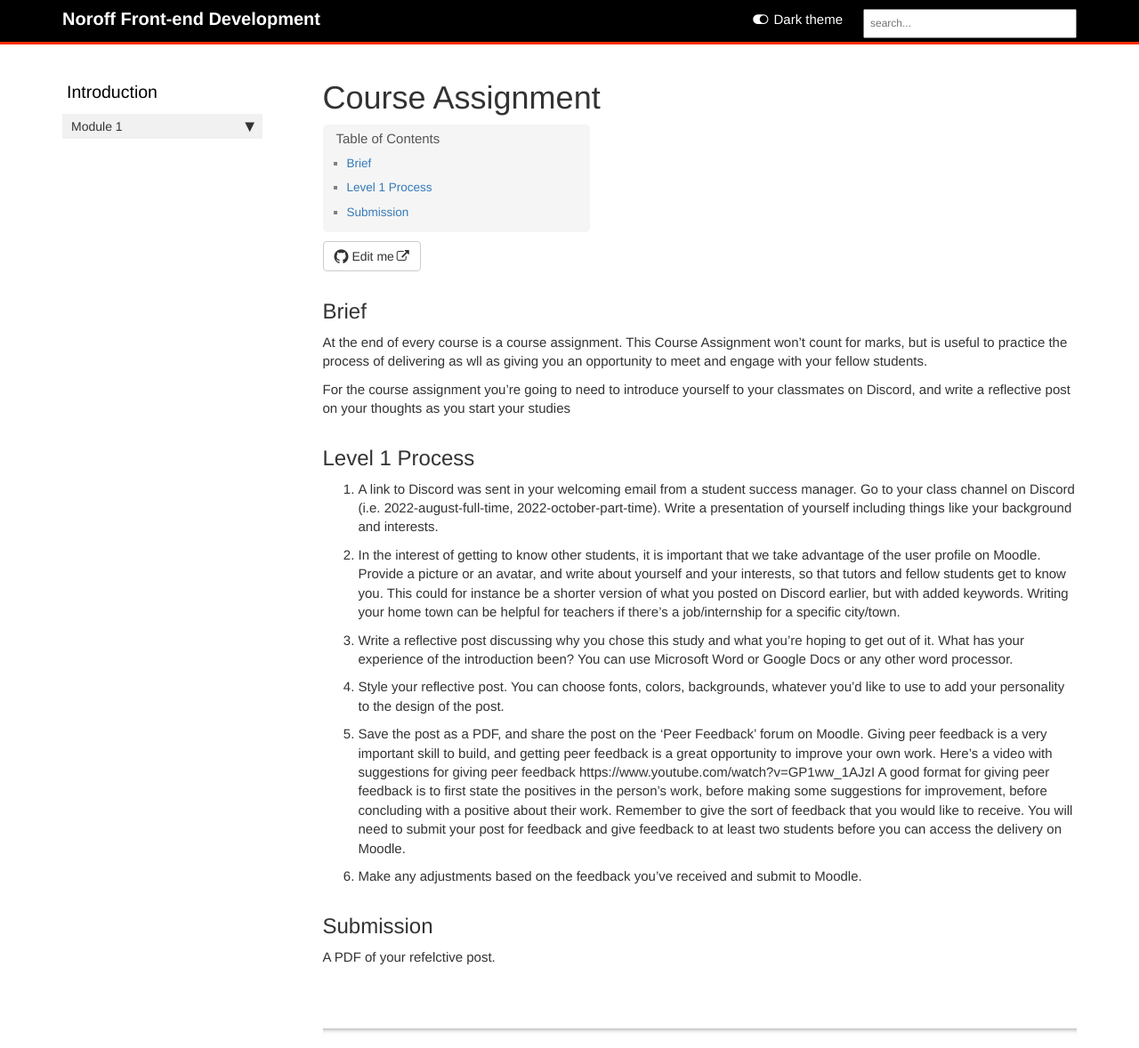
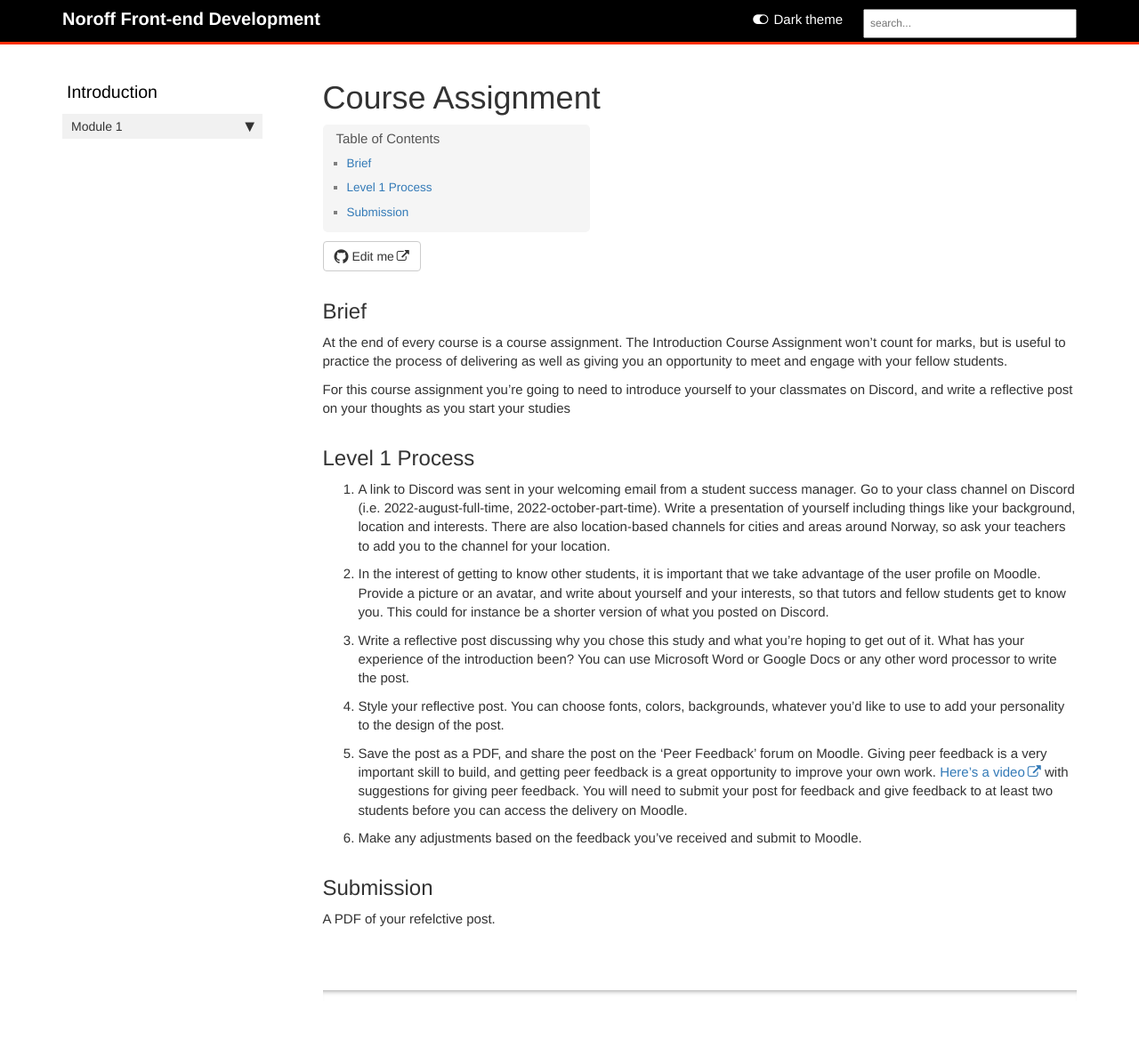
Before and after one commit to AmberBentley/content-feu, a Jekyll site: the page built from pages/introduction/ca.md, in a window 1280 px wide. Shown: the whole page at 89% size. Built offline with Jekyll 4.4.1, drawn with Linux system fonts in a browser that asks for light colours; comment, search, counter and statistics services are not loaded; after the commit the page ends 1135 px from its top, so only the background shows below that.

Commit message:
Update ca.md

```diff
--- a/pages/introduction/ca.md
+++ b/pages/introduction/ca.md
@@ -9,21 +9,21 @@ folder: introduction
 
 ## Brief
 
-At the end of every course is a course assignment. This Course Assignment won't count for marks, but is useful to practice the process of delivering as wll as giving you an opportunity to meet and engage with your fellow students.
+At the end of every course is a course assignment. The Introduction Course Assignment won't count for marks, but is useful to practice the process of delivering as well as giving you an opportunity to meet and engage with your fellow students.
 
-For the course assignment you're going to need to introduce yourself to your classmates on Discord, and write a reflective post on your thoughts as you start your studies
+For this course assignment you're going to need to introduce yourself to your classmates on Discord, and write a reflective post on your thoughts as you start your studies
 
 ## Level 1 Process
 
-1. A link to Discord was sent in your welcoming email from a student success manager. Go to your class channel on Discord (i.e. 2022-august-full-time, 2022-october-part-time). Write a presentation of yourself including things like your background and interests.
+1. A link to Discord was sent in your welcoming email from a student success manager. Go to your class channel on Discord (i.e. 2022-august-full-time, 2022-october-part-time). Write a presentation of yourself including things like your background, location and interests. There are also location-based channels for cities and areas around Norway, so ask your teachers to add you to the channel for your location.
 
-2. In the interest of getting to know other students, it is important that we take advantage of the user profile on Moodle. Provide a picture or an avatar, and write about yourself and your interests, so that tutors and fellow students get to know you. This could for instance be a shorter version of what you posted on Discord earlier, but with added keywords. Writing your home town can be helpful for teachers if there's a job/internship for a specific city/town.
+2. In the interest of getting to know other students, it is important that we take advantage of the user profile on Moodle. Provide a picture or an avatar, and write about yourself and your interests, so that tutors and fellow students get to know you. This could for instance be a shorter version of what you posted on Discord.
 
-3. Write a reflective post discussing why you chose this study and what you're hoping to get out of it. What has your experience of the introduction been? You can use Microsoft Word or Google Docs or any other word processor.
+3. Write a reflective post discussing why you chose this study and what you're hoping to get out of it. What has your experience of the introduction been? You can use Microsoft Word or Google Docs or any other word processor to write the post.
 
 4. Style your reflective post. You can choose fonts, colors, backgrounds, whatever you'd like to use to add your personality to the design of the post.
 
-5. Save the post as a PDF, and share the post on the 'Peer Feedback' forum on Moodle. Giving peer feedback is a very important skill to build, and getting peer feedback is a great opportunity to improve your own work. Here's a video with suggestions for giving peer feedback https://www.youtube.com/watch?v=GP1ww_1AJzI A good format for giving peer feedback is to first state the positives in the person's work, before making some suggestions for improvement, before concluding with a positive about their work. Remember to give the sort of feedback that you would like to receive. You will need to submit your post for feedback and give feedback to at least two students before you can access the delivery on Moodle.
+5. Save the post as a PDF, and share the post on the 'Peer Feedback' forum on Moodle. Giving peer feedback is a very important skill to build, and getting peer feedback is a great opportunity to improve your own work. [Here's a video](https://vimeo.com/725636332/cbd43c66d6) with suggestions for giving peer feedback. You will need to submit your post for feedback and give feedback to at least two students before you can access the delivery on Moodle.
 
 6. Make any adjustments based on the feedback you've received and submit to Moodle.
 
```
